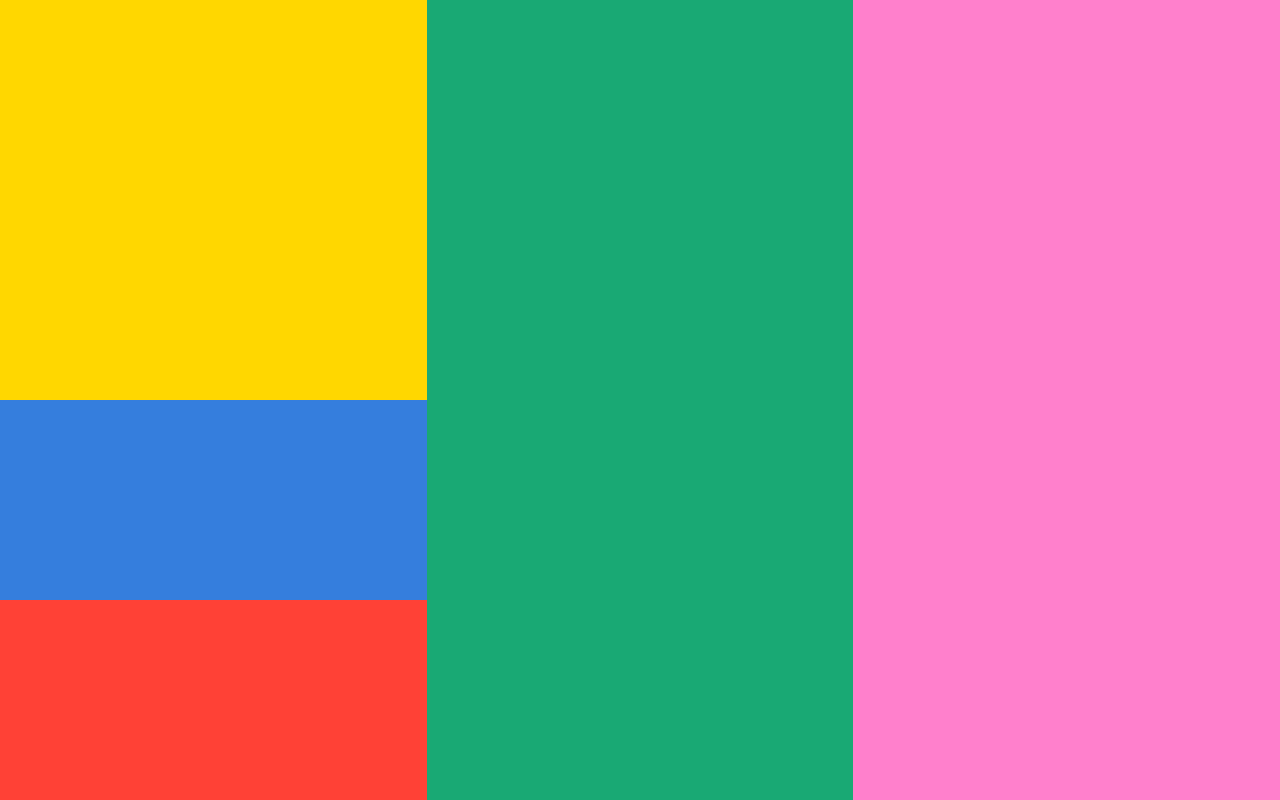
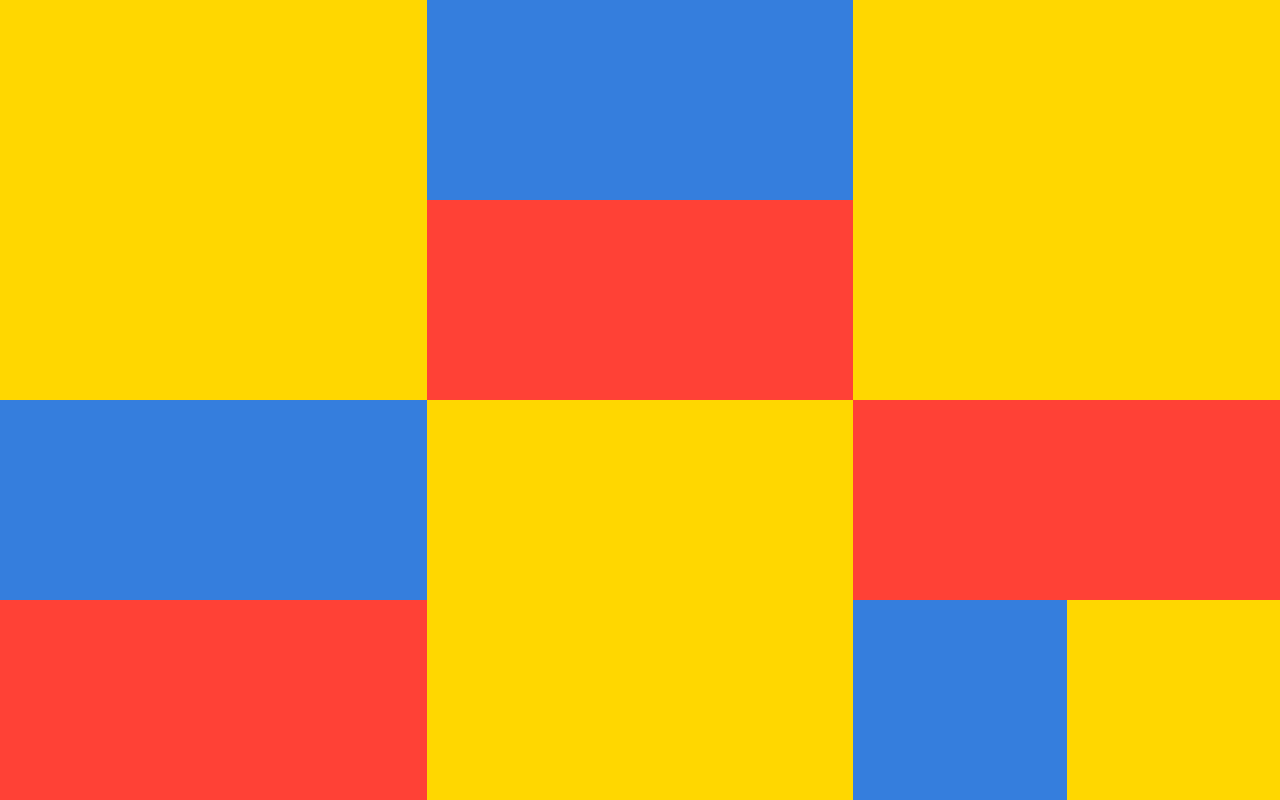
Before and after one commit to in-roma/super-shapes, a plain HTML site: page index.html in a window 1280 px wide. Drawn offline with Linux system fonts and the light colour scheme.

Commit message:
layout structure

```diff
--- a/index.html
+++ b/index.html
@@ -16,9 +16,18 @@
 				<div class="w-100 h-25 bg-red"></div>
 			</div>
 			<!-- Second Column -->
-			<div class="w-third flex flex-wrap bg-green"></div>
+			<div class="w-third flex flex-wrap bg-green">
+				<div class="w-100 h-25 bg-blue"></div>
+				<div class="w-100 h-25 bg-red"></div>
+				<div class="w-100 h-50 bg-yellow"></div>
+			</div>
 			<!-- Third Column -->
-			<div class="w-third flex flex-wrap bg-pink"></div>
+			<div class="w-third flex flex-wrap bg-pink">
+				<div class="w-100 h-50 bg-yellow"></div>
+				<div class="w-100 h-25 bg-red"></div>
+				<div class="w-50 h-25 bg-blue"></div>
+				<div class="w-50 h-25 bg-yellow"></div>
+			</div>
 		</div>
 	</body>
 </html>
```
